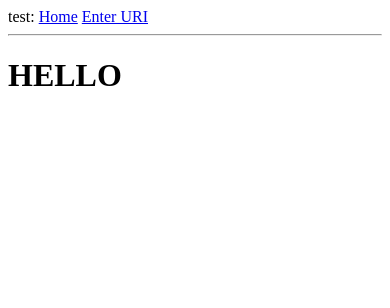
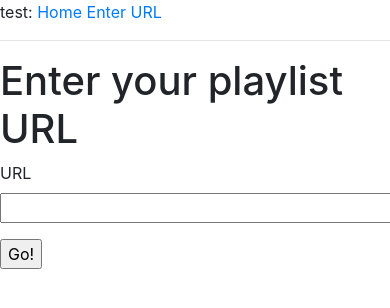
Before and after one commit to DanShadel/flasktutoria-ds, a Flask app: page / in a window 390 px wide; the page is wider, and only the part inside the window is pictured. Shown: the top 308 px of that part. Run offline with Flask 2, Linux system fonts and the light colour scheme; some libraries are stand-ins or nearby versions.

Commit message:
Added main.css and cleaned up url and mobile

```diff
--- a/app/__init__.py
+++ b/app/__init__.py
@@ -4,5 +4,6 @@ import matplotlib
 matplotlib.use('Agg')
 
 app = Flask(__name__)
+
 app.config.from_object(Config)
 from app import routes
--- a/app/forms.py
+++ b/app/forms.py
@@ -2,6 +2,6 @@ from flask_wtf import FlaskForm
 from wtforms import StringField, SubmitField
 from wtforms.validators import DataRequired
 
-class URIForm(FlaskForm):
+class URLForm(FlaskForm):
     input_url = StringField('URL', validators=[DataRequired()])
     submit = SubmitField('Go!')
--- a/app/routes.py
+++ b/app/routes.py
@@ -1,6 +1,6 @@
 from flask import render_template, flash, redirect, url_for
 from app import app
-from app.forms import URIForm
+from app.forms import URLForm
 import spotipy
 from spotipy.oauth2 import SpotifyClientCredentials
 import matplotlib.pyplot as plt
@@ -10,19 +10,13 @@ from collections import defaultdict
 
 
 @app.route('/')
-@app.route('/index')
+@app.route('/url/',  methods=['GET', 'POST'])
 
-def index():
-
-	return render_template('index.html', title='Home')
-
-@app.route('/uri/',  methods=['GET', 'POST'])
-
-def uri():
-	form = URIForm()
+def url():
+	form = URLForm()
 	if form.validate_on_submit():
 		return redirect(url_for('processing', input_url=form.input_url.data))
-	return render_template('URI.html', title='Spotify 2019', form=form)
+	return render_template('URL.html', title='Spotify 2019', form=form)
 
 
 @app.route('/processing/<path:input_url>')
@@ -33,7 +27,13 @@ def processing(input_url):
 	client_credentials_manager = SpotifyClientCredentials(app.config["SPOTIPY_CLIENT_ID"], app.config["SPOTIPY_CLIENT_SECRET"])
 	sp = spotipy.Spotify(client_credentials_manager=client_credentials_manager) #Configure request thing
 
-	playlist_id = str(input_url).split('/')[4]#isolate playlist identifier
+
+	if str(input_url).split('/')[2] is 'user':
+		playlist_id = str(input_url).split('/')[6]
+	else:
+		playlist_id = str(input_url).split('/')[4]
+
+	# I think spotify adds a session if you're listening to music
 	playlist_id = playlist_id.split('%')[0]
 
 	username='spotify'
--- a/app/templates/base.html
+++ b/app/templates/base.html
@@ -1,3 +1,4 @@
+
 <html>
     <head>
       {% if title %}
@@ -5,11 +6,13 @@
       {% else %}
       <title>Welcome to this dumb shit</title>
       {% endif %}
+      <link rel="stylesheet" href="https://stackpath.bootstrapcdn.com/bootstrap/4.3.1/css/bootstrap.min.css" integrity="sha384-ggOyR0iXCbMQv3Xipma34MD+dH/1fQ784/j6cY/iJTQUOhcWr7x9JvoRxT2MZw1T" crossorigin="anonymous">
+      <link rel="stylesheet" href="{{ url_for('static', filename='css/main.css') }}">
     </head>
     <body>
         <div>test:
         <a href="/index">Home</a>
-        <a href="/uri">Enter URI</a>
+        <a href="/uri">Enter URL</a>
 
         </div>
 
--- a/app/templates/processing.html
+++ b/app/templates/processing.html
@@ -1,3 +1,5 @@
+{% extends "base.html" %}
+
 {% for song in songlist %}
     <div>
     	<h2 style="display:inline"> #{{song.rank}}:  </h2>
```
Also changed, not shown: app/static/main.css (added, +8 -0 lines), app/static/artists_pie.png (deleted), app/static/ranking.png (deleted), app/templates/URL.html (renamed from app/templates/URI.html).
